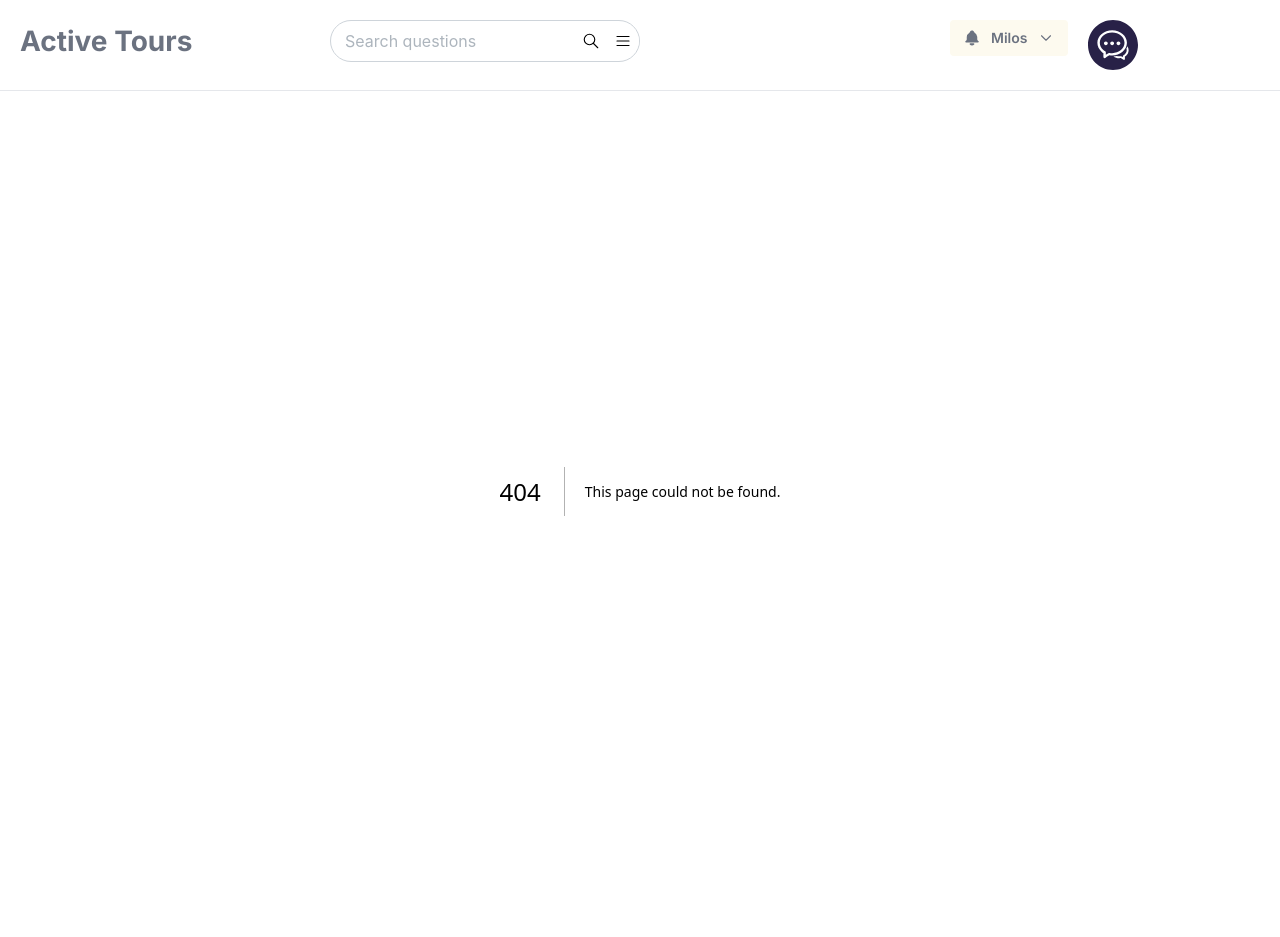
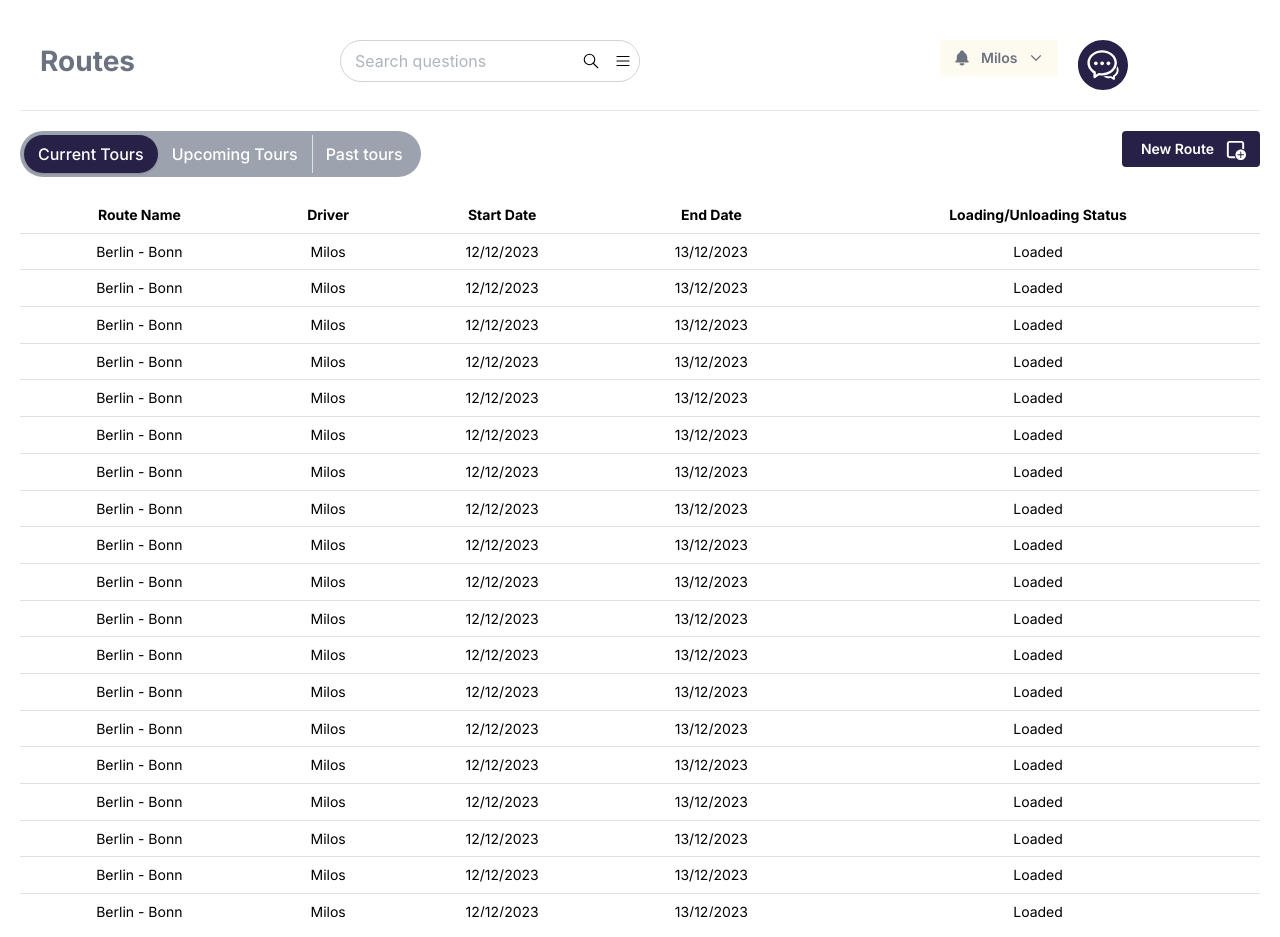
Before and after one commit to milanradosavac123/spedicija, a Next.js app: page /routes in a window 1280 px wide. Before the commit this address had no page. Before the commit the page ends 891 px from the top, so only its background shows below. Built offline with nearby package versions, Linux system fonts and the light colour scheme.

Commit message:
segmented control color fixed, Outlined Text field border color fixed

```diff
--- a/src/app/layout.tsx
+++ b/src/app/layout.tsx
@@ -3,7 +3,6 @@ import { Inter } from "next/font/google";
 import '@mantine/core/styles.css';
 import "./globals.css";
 import { ColorSchemeScript, MantineProvider } from "@mantine/core";
-import Header from "@/components/Header";
 
 const inter = Inter({ subsets: ["latin"] });
 
@@ -24,8 +23,6 @@ export default function RootLayout({
       </head>
       <body className={inter.className}>
         <MantineProvider>
-          <Header headerText="Active Tours" />
-          <hr />
           {children}
         </MantineProvider>
       </body>
--- a/src/app/new_tour/page.tsx
+++ b/src/app/new_tour/page.tsx
@@ -1,11 +1,13 @@
 "use client";
 
-import { Button, SegmentedControl } from "@mantine/core";
+import { Button } from "@mantine/core";
 import IconBackToTab from "#/public/material-symbols_back-to-tab.svg";
 import Image from "next/image";
 import Link from "next/link";
 import OutlinedTextField from "@/components/OutlinedTextField";
 import { useState } from "react";
+import { StandardSegmentedControl } from "@/components/StandardSegmentedControl";
+import Header from "@/components/Header";
 
 export default function NewTourPage() {
 
@@ -13,13 +15,10 @@ export default function NewTourPage() {
 
     return (
         <div className="p-5">
+            <Header headerText="Active Tours" />
+            <hr />
             <div className="flex flex-row justify-between py-5">
-                <SegmentedControl
-                    className="bg-gray-400 max-w-fit"
-                    radius="xl"
-                    size="md"
-                    data={["Current Tours", "Upcoming Tours", "Past tours"]}
-                />
+                <StandardSegmentedControl />
 
                 <Button
                     component={Link}
@@ -29,7 +28,7 @@ export default function NewTourPage() {
                     rightSection={
                         <Image
                             src={IconBackToTab}
-                            alt="new tour"
+                            alt="back to tab"
                         />
                     }
                 >
--- a/src/app/page.tsx
+++ b/src/app/page.tsx
@@ -1,20 +1,19 @@
-import { Button, SegmentedControl, rem } from "@mantine/core";
+import { Button } from "@mantine/core";
 import IconTabNew from "#/public/fluent_tab-new-24-filled.svg";
 import Image from "next/image";
 import { TourDataTable } from "../components/TourDataTable";
 import Link from "next/link";
+import Header from "@/components/Header";
+import { StandardSegmentedControl } from "@/components/StandardSegmentedControl";
 
 export default function Home() {
 
   return (
     <div className="p-5">
+      <Header headerText="Active Tours" />
+      <hr />
       <div className="flex flex-row justify-between py-5">
-        <SegmentedControl
-          className="bg-gray-400 max-w-fit"
-          radius="xl"
-          size="md"
-          data={["Current Tours", "Upcoming Tours", "Past tours"]}
-        />
+        <StandardSegmentedControl />
 
         <Button
           component={Link}
--- /dev/null
+++ b/src/app/routes/page.tsx
@@ -0,0 +1,32 @@
+import { Button } from "@mantine/core";
+import Image from "next/image";
+import IconTabNew from "#/public/fluent_tab-new-24-filled.svg";
+import { RouteDataTable } from "@/components/RouteDataTable";
+import Header from "@/components/Header";
+import { StandardSegmentedControl } from "@/components/StandardSegmentedControl";
+
+export default function RoutesPage() {
+    return (
+        <div className="p-5">
+            <Header headerText="Routes" />
+            <hr />
+            <div className="flex flex-row justify-between py-5">
+                <StandardSegmentedControl />
+
+                <Button
+                    className="bg-[#282147] max-w-fit flex-center"
+                    pr={12}
+                    rightSection={
+                        <Image
+                            src={IconTabNew}
+                            alt="new route"
+                        />
+                    }
+                >
+                    New Route
+                </Button>
+            </div>
+            <RouteDataTable />
+        </div>
+    );
+}
--- a/src/components/OutlinedTextField.tsx
+++ b/src/components/OutlinedTextField.tsx
@@ -10,13 +10,12 @@ interface OutlinedTextFieldProps {
 export default function OutlinedTextField({ label, value, onChange }: OutlinedTextFieldProps) {
   return (
       <Input
-        className="mb-4 border-solid border-4 border-black rounded-[10px]"
+        className="mb-4 border-solid border-2 border-[#282147] rounded-[10px]"
         placeholder={label}
         id="outlined-text-field"
         value={value}
         onChange={(event) => onChange(event.currentTarget.value)}
         variant="outline"
-        radius="md"
       />
   );
 };
--- /dev/null
+++ b/src/components/RouteDataTable.module.css
@@ -0,0 +1,10 @@
+.header {
+    position: sticky;
+    top: 0;
+    background-color: var(--mantine-color-body);
+    transition: box-shadow 150ms ease;
+}
+
+.scrolled {
+    box-shadow: var(--mantine-shadow-sm);
+}
--- /dev/null
+++ b/src/components/RouteDataTable.tsx
@@ -0,0 +1,293 @@
+"use client";
+
+import cx from 'clsx';
+import { useState } from 'react';
+import { Table, ScrollArea } from '@mantine/core';
+import styles from "./RouteDataTable.module.css";
+
+const data = [
+    {
+        routeName: "Berlin - Bonn",
+        driver: "Milos",
+        startDate: "12/12/2023",
+        endDate: "13/12/2023",
+        luStatus: "Loaded",
+    },
+    {
+        routeName: "Berlin - Bonn",
+        driver: "Milos",
+        startDate: "12/12/2023",
+        endDate: "13/12/2023",
+        luStatus: "Loaded",
+    },
+    {
+        routeName: "Berlin - Bonn",
+        driver: "Milos",
+        startDate: "12/12/2023",
+        endDate: "13/12/2023",
+        luStatus: "Loaded",
+    },
+    {
+        routeName: "Berlin - Bonn",
+        driver: "Milos",
+        startDate: "12/12/2023",
+        endDate: "13/12/2023",
+        luStatus: "Loaded",
+    },
+    {
+        routeName: "Berlin - Bonn",
+        driver: "Milos",
+        startDate: "12/12/2023",
+        endDate: "13/12/2023",
+        luStatus: "Loaded",
+    },
+    {
+        routeName: "Berlin - Bonn",
+        driver: "Milos",
+        startDate: "12/12/2023",
+        endDate: "13/12/2023",
+        luStatus: "Loaded",
+    },
+    {
+        routeName: "Berlin - Bonn",
+        driver: "Milos",
+        startDate: "12/12/2023",
+        endDate: "13/12/2023",
+        luStatus: "Loaded",
+    },
+    {
+        routeName: "Berlin - Bonn",
+        driver: "Milos",
+        startDate: "12/12/2023",
+        endDate: "13/12/2023",
+        luStatus: "Loaded",
+    },
+    {
+        routeName: "Berlin - Bonn",
+        driver: "Milos",
+        startDate: "12/12/2023",
+        endDate: "13/12/2023",
+        luStatus: "Loaded",
+    },
+    {
+        routeName: "Berlin - Bonn",
+        driver: "Milos",
+        startDate: "12/12/2023",
+        endDate: "13/12/2023",
+        luStatus: "Loaded",
+    },
+    {
+        routeName: "Berlin - Bonn",
+        driver: "Milos",
+        startDate: "12/12/2023",
+        endDate: "13/12/2023",
+        luStatus: "Loaded",
+    },
+    {
+        routeName: "Berlin - Bonn",
+        driver: "Milos",
+        startDate: "12/12/2023",
+        endDate: "13/12/2023",
+        luStatus: "Loaded",
+    },
+    {
+        routeName: "Berlin - Bonn",
+        driver: "Milos",
+        startDate: "12/12/2023",
+        endDate: "13/12/2023",
+        luStatus: "Loaded",
+    },
+    {
+        routeName: "Berlin - Bonn",
+        driver: "Milos",
+        startDate: "12/12/2023",
+        endDate: "13/12/2023",
+        luStatus: "Loaded",
+    },
+    {
+        routeName: "Berlin - Bonn",
+        driver: "Milos",
+        startDate: "12/12/2023",
+        endDate: "13/12/2023",
+        luStatus: "Loaded",
+    },
+    {
+        routeName: "Berlin - Bonn",
+        driver: "Milos",
+        startDate: "12/12/2023",
+        endDate: "13/12/2023",
+        luStatus: "Loaded",
+    },
+    {
+        routeName: "Berlin - Bonn",
+        driver: "Milos",
+        startDate: "12/12/2023",
+        endDate: "13/12/2023",
+        luStatus: "Loaded",
+    },
+    {
+        routeName: "Berlin - Bonn",
+        driver: "Milos",
+        startDate: "12/12/2023",
+        endDate: "13/12/2023",
+        luStatus: "Loaded",
+    },
+    {
+        routeName: "Berlin - Bonn",
+        driver: "Milos",
+        startDate: "12/12/2023",
+        endDate: "13/12/2023",
+        luStatus: "Loaded",
+    },
+    {
+        routeName: "Berlin - Bonn",
+        driver: "Milos",
+        startDate: "12/12/2023",
+        endDate: "13/12/2023",
+        luStatus: "Loaded",
+    },
+    {
+        routeName: "Berlin - Bonn",
+        driver: "Milos",
+        startDate: "12/12/2023",
+        endDate: "13/12/2023",
+        luStatus: "Loaded",
+    },
+    {
+        routeName: "Berlin - Bonn",
+        driver: "Milos",
+        startDate: "12/12/2023",
+        endDate: "13/12/2023",
+        luStatus: "Loaded",
+    },
+    {
+        routeName: "Berlin - Bonn",
+        driver: "Milos",
+        startDate: "12/12/2023",
+        endDate: "13/12/2023",
+        luStatus: "Loaded",
+    },
+    {
+        routeName: "Berlin - Bonn",
+        driver: "Milos",
+        startDate: "12/12/2023",
+        endDate: "13/12/2023",
+        luStatus: "Loaded",
+    },
+    {
+        routeName: "Berlin - Bonn",
+        driver: "Milos",
+        startDate: "12/12/2023",
+        endDate: "13/12/2023",
+        luStatus: "Loaded",
+    },
+    {
+        routeName: "Berlin - Bonn",
+        driver: "Milos",
+        startDate: "12/12/2023",
+        endDate: "13/12/2023",
+        luStatus: "Loaded",
+    },
+    {
+        routeName: "Berlin - Bonn",
+        driver: "Milos",
+        startDate: "12/12/2023",
+        endDate: "13/12/2023",
+        luStatus: "Loaded",
+    },
+    {
+        routeName: "Berlin - Bonn",
+        driver: "Milos",
+        startDate: "12/12/2023",
+        endDate: "13/12/2023",
+        luStatus: "Loaded",
+    },
+    {
+        routeName: "Berlin - Bonn",
+        driver: "Milos",
+        startDate: "12/12/2023",
+        endDate: "13/12/2023",
+        luStatus: "Loaded",
+    },
+    {
+        routeName: "Berlin - Bonn",
+        driver: "Milos",
+        startDate: "12/12/2023",
+        endDate: "13/12/2023",
+        luStatus: "Loaded",
+    },
+    {
+        routeName: "Berlin - Bonn",
+        driver: "Milos",
+        startDate: "12/12/2023",
+        endDate: "13/12/2023",
+        luStatus: "Loaded",
+    },
+    {
+        routeName: "Berlin - Bonn",
+        driver: "Milos",
+        startDate: "12/12/2023",
+        endDate: "13/12/2023",
+        luStatus: "Loaded",
+    },
+    {
+        routeName: "Berlin - Bonn",
+        driver: "Milos",
+        startDate: "12/12/2023",
+        endDate: "13/12/2023",
+        luStatus: "Loaded",
+    },
+    {
+        routeName: "Berlin - Bonn",
+        driver: "Milos",
+        startDate: "12/12/2023",
+        endDate: "13/12/2023",
+        luStatus: "Loaded",
+    },
+    {
+        routeName: "Berlin - Bonn",
+        driver: "Milos",
+        startDate: "12/12/2023",
+        endDate: "13/12/2023",
+        luStatus: "Loaded",
+    },
+    {
+        routeName: "Berlin - Bonn",
+        driver: "Milos",
+        startDate: "12/12/2023",
+        endDate: "13/12/2023",
+        luStatus: "Loaded",
+    }
+];
+
+export function RouteDataTable() {
+
+    const [scrolled, setScrolled] = useState(false);
+
+    const rows = data.map((row, i) => (
+        <Table.Tr key={i}>
+            <Table.Td><center>{row.routeName}</center></Table.Td>
+            <Table.Td><center>{row.driver}</center></Table.Td>
+            <Table.Td><center>{row.startDate}</center></Table.Td>
+            <Table.Td><center>{row.endDate}</center></Table.Td>
+            <Table.Td><center>{row.luStatus}</center></Table.Td>
+        </Table.Tr>
+    ));
+
+    return (
+        <ScrollArea h={720} onScrollPositionChange={({ y }) => setScrolled(y !== 0)}>
+            <Table miw={700}>
+                <Table.Thead className={cx(styles.header, { [styles.scrolled]: scrolled })} >
+                    <Table.Tr>
+                        <Table.Th><center>Route Name</center></Table.Th>
+                        <Table.Th><center>Driver</center></Table.Th>
+                        <Table.Th><center>Start Date</center></Table.Th>
+                        <Table.Th><center>End Date</center></Table.Th>
+                        <Table.Th><center>Loading/Unloading Status</center></Table.Th>
+                    </Table.Tr>
+                </Table.Thead>
+                <Table.Tbody>{rows}</Table.Tbody>
+            </Table>
+        </ScrollArea>
+    );
+}
--- /dev/null
+++ b/src/components/StandardSegmentedControl.module.css
@@ -0,0 +1,7 @@
+.indicator {
+    background-color: #282147;
+}
+
+.label {
+    color: var(--mantine-color-white);
+}
--- /dev/null
+++ b/src/components/StandardSegmentedControl.tsx
@@ -0,0 +1,15 @@
+
+import { SegmentedControl } from '@mantine/core';
+import styles from './StandardSegmentedControl.module.css';
+
+export function StandardSegmentedControl() {
+    return (
+        <SegmentedControl
+            className="bg-gray-400 max-w-fit"
+            radius="xl"
+            size="md"
+            data={["Current Tours", "Upcoming Tours", "Past tours"]}
+            classNames={styles}
+        />
+    );
+}
```
